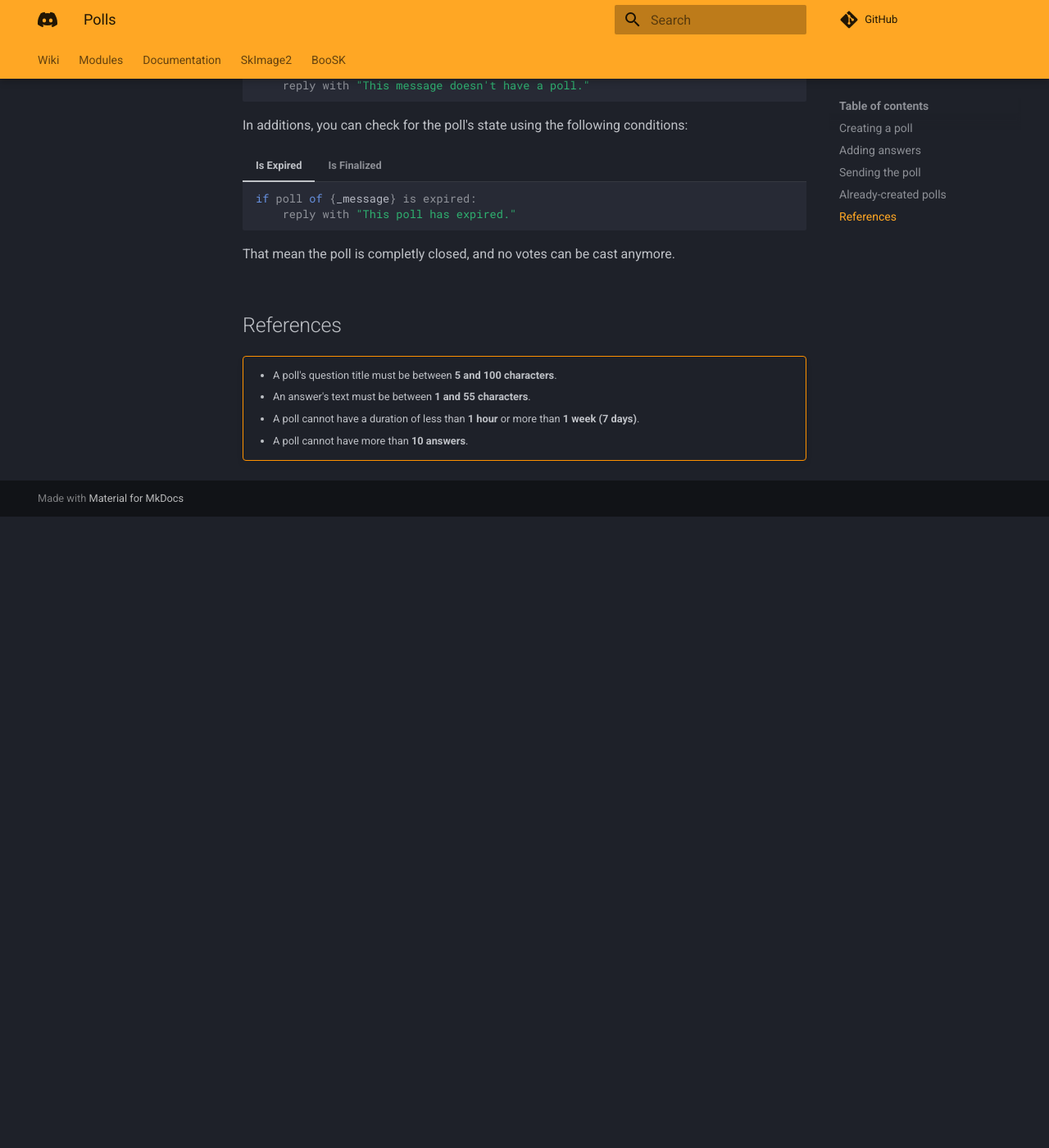
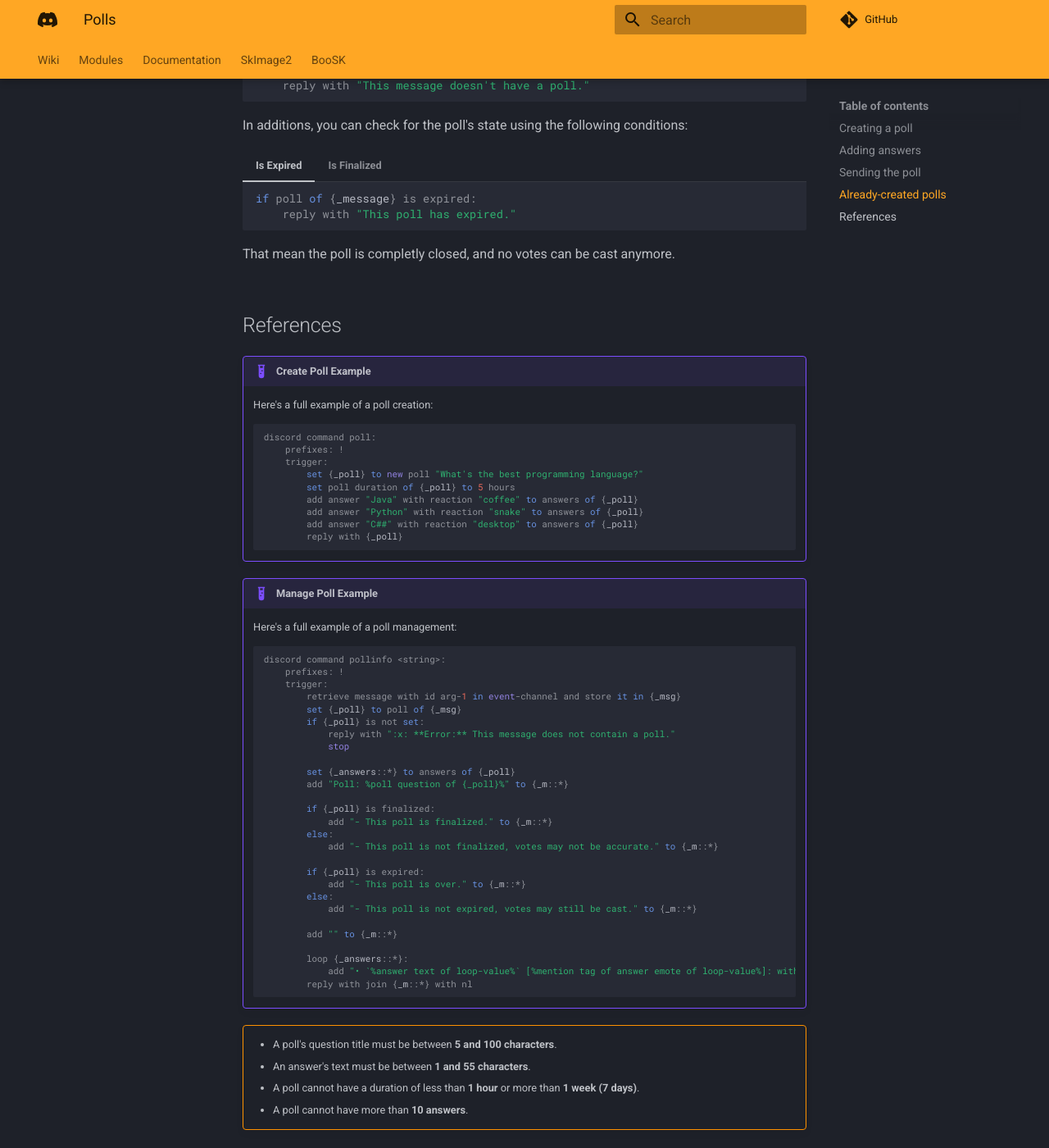
Before and after one commit to DiSkyOrg/Documentation, an MkDocs documentation site: the page built from docs/basic-stuff/polls.md, in a window 1280 px wide and 1400 px high, scrolled down 1255 px. Shown: the whole window at 82% size. Built offline with MkDocs 1.6.1 and Material for MkDocs 9.7.7, drawn with Linux system fonts in a browser that asks for light colours; comment, search, counter and statistics services are not loaded; before the commit the page ends 1885 px from its top, so only the background shows below that.

Commit message:
added a lot of examples

````diff
--- a/docs/basic-stuff/polls.md
+++ b/docs/basic-stuff/polls.md
@@ -102,6 +102,54 @@ In additions, you can check for the poll's state using the following conditions:
 
 ## References
 
+!!! example "Create Poll Example"
+    Here's a full example of a poll creation:
+
+    ```applescript
+    discord command poll:
+        prefixes: !
+        trigger:
+            set {_poll} to new poll "What's the best programming language?"
+            set poll duration of {_poll} to 5 hours
+            add answer "Java" with reaction "coffee" to answers of {_poll}
+            add answer "Python" with reaction "snake" to answers of {_poll}
+            add answer "C##" with reaction "desktop" to answers of {_poll}
+            reply with {_poll}
+    ```
+
+!!! example "Manage Poll Example"
+    Here's a full example of a poll management:
+
+    ```applescript
+    discord command pollinfo <string>:
+        prefixes: !
+        trigger:
+            retrieve message with id arg-1 in event-channel and store it in {_msg}
+            set {_poll} to poll of {_msg}
+            if {_poll} is not set:
+                reply with ":x: **Error:** This message does not contain a poll."
+                stop
+
+            set {_answers::*} to answers of {_poll}
+            add "Poll: %poll question of {_poll}%" to {_m::*}
+
+            if {_poll} is finalized:
+                add "- This poll is finalized." to {_m::*}
+            else:
+                add "- This poll is not finalized, votes may not be accurate." to {_m::*}
+
+            if {_poll} is expired:
+                add "- This poll is over." to {_m::*}
+            else:
+                add "- This poll is not expired, votes may still be cast." to {_m::*}
+
+            add "" to {_m::*}
+
+            loop {_answers::*}:
+                add "• `%answer text of loop-value%` [%mention tag of answer emote of loop-value%]: with %answer votes of loop-value% votes." to {_m::*}
+            reply with join {_m::*} with nl
+    ```
+
 !!! warning ""
     * A poll's question title must be between **5 and 100 characters**.
     * An answer's text must be between **1 and 55 characters**.
--- a/docs/stylesheets/main.css
+++ b/docs/stylesheets/main.css
@@ -58,3 +58,7 @@
 .md-nav--primary .md-nav__link[href*="basic-stuff/discord-commands"] svg {
     color: rgba(128, 128, 128, 0.75);
 }
+
+.md-nav--primary .md-nav__link[href*="advanced-stuff/image-manipulation"] svg {
+    color: rgba(128, 128, 128, 0.75);
+}
````
Also changed, not shown: docs/basic-stuff/bot-application-info.md (+21 -0 lines), docs/basic-stuff/guild-welcome-screen.md (+3 -0 lines), docs/basic-stuff/webhooks.md (+4 -3 lines).
